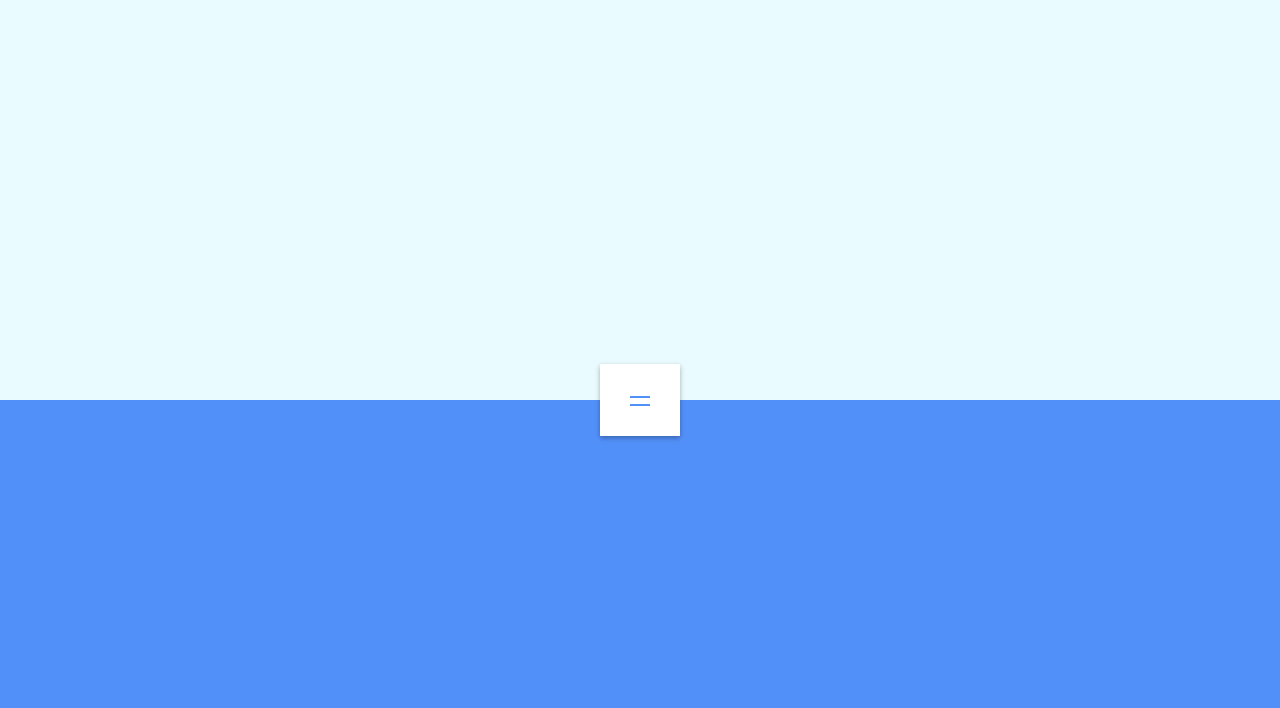
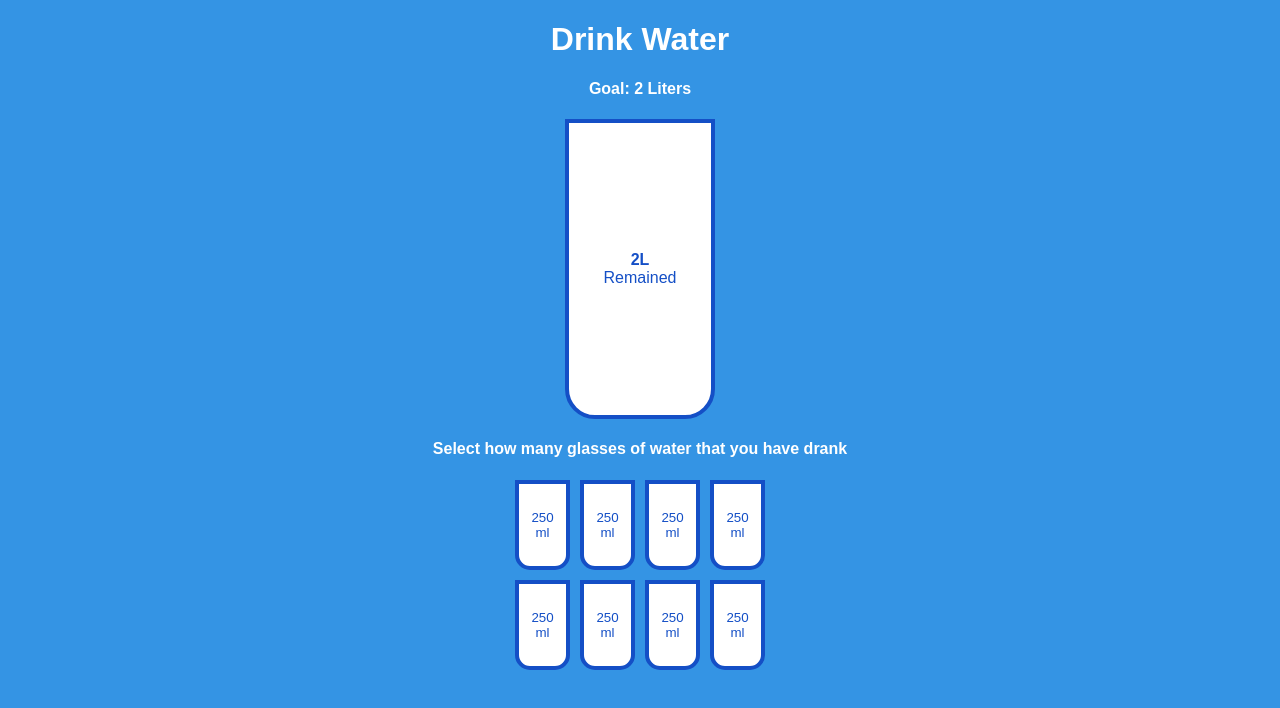
Before and after one commit to qgan7125/50_frontend_project_react, a React (Create React App) app: page / in a window 1280 px wide. Shown: the top 708 px of the page. Built offline with nearby package versions, Linux system fonts and the light colour scheme; a web font is replaced by a local one.

Commit message:
Finished 15

```diff
--- a/src/App.js
+++ b/src/App.js
@@ -6,7 +6,8 @@ import 'App.css';
 // import EventkeyCode from 'components/11-event-keycode/eventKeycode';
 // import FaqCollapse from 'components/12-faq-collapse/faqCollapse';
 // import RandomChoicePicker from 'components/13-random-choice-picker/randomChoicePicker';
-import AnimatedNavigation from 'components/14-animated-navigation/animatedNavigation';
+// import AnimatedNavigation from 'components/14-animated-navigation/animatedNavigation';
+import DrinkWater from 'components/15-drink-water/drinkWater';
 // import HiddenSearch from 'components/04-hidden-search/hiddenSearch';
 // import BlurryLoading from 'components/05-blurry-loading/blurryLoading';
 // import SplitLandingPage from 'components/07-split-landing-page/splitLandingPage';
@@ -28,7 +29,8 @@ function App() {
     // <EventkeyCode />
     // <FaqCollapse />
     // <RandomChoicePicker />
-    <AnimatedNavigation />
+    // <AnimatedNavigation />
+    <DrinkWater />
   );
 }
 
--- /dev/null
+++ b/src/components/15-drink-water/drinkWater.css
@@ -0,0 +1,82 @@
+:root {
+    --drinkWater-border-color: #144fc6;
+    --drinkWater-fill-color: #6ab3f8;
+    --drinkWater-background-color: #3494e4;
+}
+
+.drinkWater__container {
+    width: 100vw;
+    height: 100vh;
+    display: flex;
+    flex-direction: column;
+    align-items: center;
+    background-color: var(--drinkWater-background-color);
+    color: var(--color-white);
+}
+
+.drinkWater__container h1 {
+    margin-bottom: 0;
+}
+
+.drinkWater__container .bottle {
+    border: 4px solid var(--drinkWater-border-color);
+    border-radius: 0 0 30px 30px;
+    color: var(--drinkWater-border-color);
+    background-color: var(--color-white);
+    display: flex;
+    flex-direction: column;
+    justify-content: center;
+    align-items: center;
+}
+
+.drinkWater__container .bottle.large {
+    width: 150px;
+    height: 300px;
+    position: relative;
+    overflow: hidden;
+}
+
+.drinkWater__container .bottle.small {
+    width: 55px;
+    height: 90px;
+    border-radius: 0 0 15px 15px;
+}
+
+.drinkWater__container .bottle.active {
+    background-color: var(--drinkWater-fill-color);
+    color: var(--color-white);
+}
+
+.drinkWater__container .bottles {
+    display: flex;
+    flex-wrap: wrap;
+    gap: 10px;
+    width: 280px;
+    justify-content: center;
+}
+
+.drinkWater__container .remained {
+    display: flex;
+    flex-direction: column;
+    justify-content: center;
+    align-items: center;
+    transition: 0.3s ease;
+    height: 100%;
+    width: 100%;
+    top: 0;
+    position: absolute;
+}
+
+.drinkWater__container .percentage {
+    background-color: var(--drinkWater-fill-color);
+    width: 100%;
+    display: flex;
+    justify-content: center;
+    align-items: center;
+    position: absolute;
+    bottom: 0;
+    transition: 0.3s ease;
+    height: 0;
+    overflow: hidden;
+    font-size: 30px;
+}
--- /dev/null
+++ b/src/components/15-drink-water/drinkWater.js
@@ -0,0 +1,38 @@
+import React, { useState } from 'react';
+import './drinkWater.css';
+
+const CAPACITY_ML = 2000;
+const DrinkWater = () => {
+    const [bottles, setBottles] = useState(new Array(CAPACITY_ML / 250).fill(false));
+
+    const handleClick = (e) => {
+        const { id } = e.target;
+        setBottles([...new Array(+id).fill(true), !bottles[id], ...new Array(bottles.length - +id - 1).fill(false)])
+    }
+
+    return (
+        <div className='drinkWater__container'>
+            <h1>Drink Water</h1>
+            <h4>Goal: 2 Liters</h4>
+            <div className='bottle large'>
+                <div className='remained' style={{height:  (100 - bottles.filter(b => b).length / bottles.length * 100)+ "%"}}>
+                    <div><strong>{(bottles.length - bottles.filter(b => b).length) * 0.25}L</strong></div>
+                    <div>Remained</div>
+                </div>
+                <div className='percentage' style={{height:  bottles.filter(b => b).length / bottles.length * 100+ "%"}}><strong>{bottles.filter(b => b).length / bottles.length * 100}%</strong></div>
+            </div>
+            <h4>Select how many glasses of water that you have drank</h4>
+            <div className='bottles'>
+                {bottles.map((bottle, i) => (
+                    <button
+                        id={i}
+                        key={i}
+                        className={'bottle small ' + (bottle ? 'active' : "")}
+                        onClick={handleClick}>250 <br /> ml</button>
+                ))}
+            </div>
+        </div >
+    )
+}
+
+export default DrinkWater;
```
